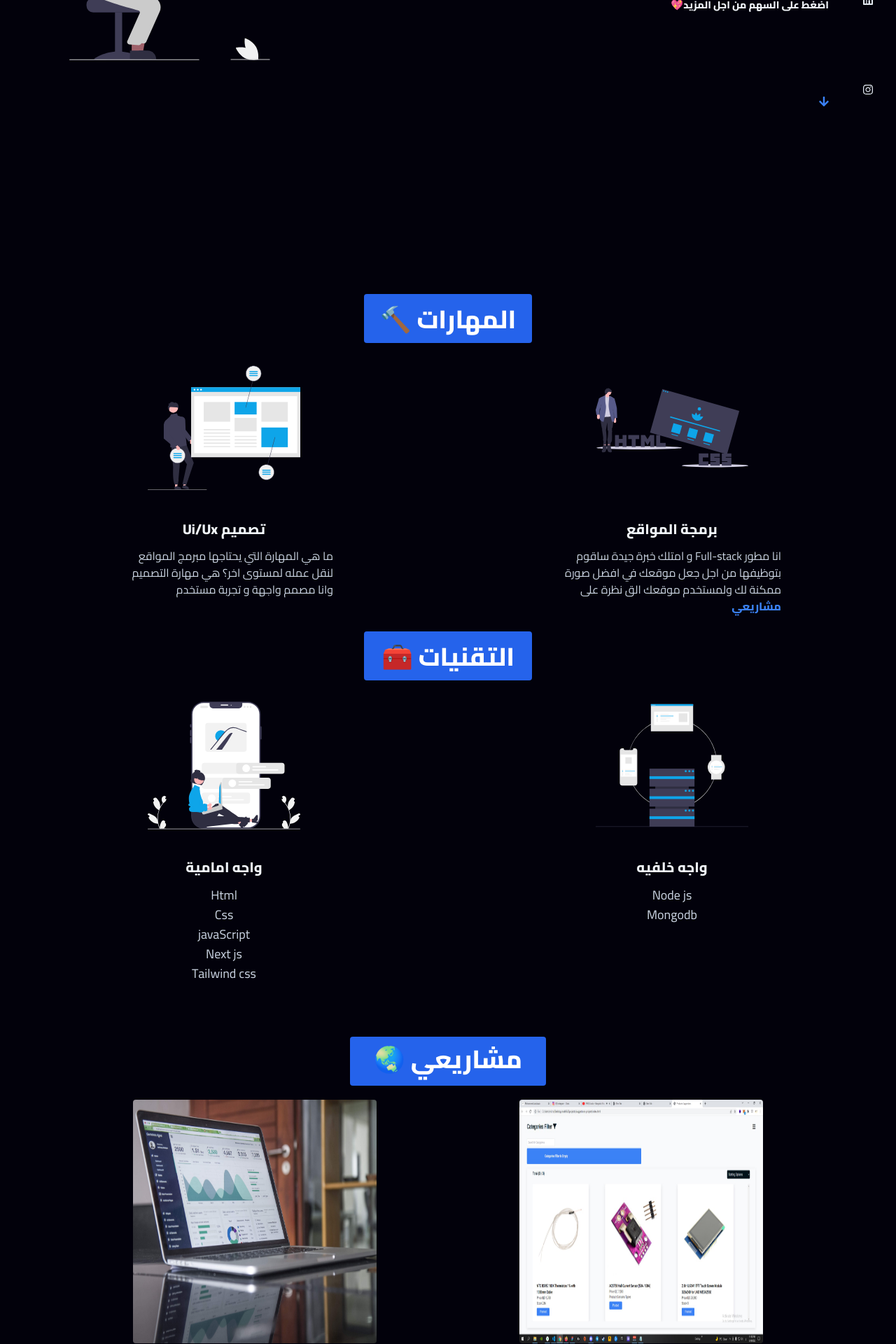
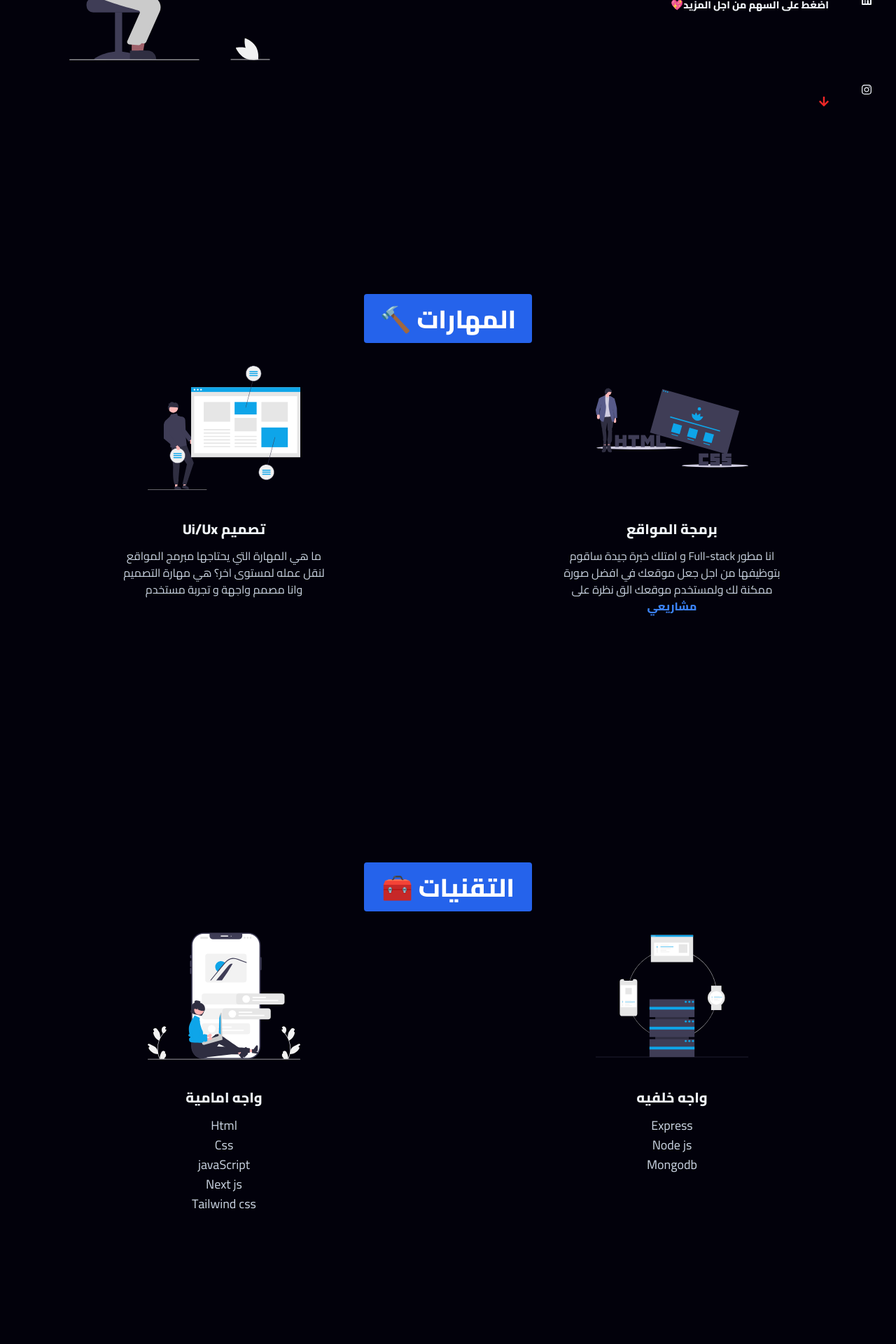
Before and after one commit to mohammed884/port, a Next.js app in the folder app/: page / in a window 1280 px wide. Shown: the part 460-2380 px from the top of the page at 70% size. Built offline with nearby package versions, Linux system fonts and the light colour scheme; a web font is replaced by a local one.

Commit message:
change colors, give the website more room

```diff
--- a/app/components/projects.js
+++ b/app/components/projects.js
@@ -7,6 +7,7 @@ export default function Projects() {
             description: 'يوجد فيه الكثير من الميزات المهمة جدا مثل (تحليل بيانات, نظام الاسترداد بالنقاط, تقيم للمنتجات, تاكيد الحساب بالايميل, لوحة صدارة للمستخدمين, متوافق مع جميع الاجهزة) و المزيد  ',
             image: 'store_photo.jpg',
             source_code: 'https://github.com/mohammed884/nice-store',
+            is_private: true,
             link: ',',
             isAlive: false,
         },
@@ -15,6 +16,7 @@ export default function Projects() {
             description: 'الفائدة هذه النظام هو اقتراح منتجات بشكل عشوائي من اجل الالهام من ميزاته (تحديد عدد المنتجات عند جلبها, تحديد الخانات وعدد المنتجات من كل خانه عند جلبها, قدرة ترتيب المنتجات حسب عددهم, فلترة المنتجات بواسطة الخانات',
             image: 'suggestion-project.jpg',
             source_code: 'https://github.com/mohammed884/suggestion-projects',
+            is_private: true,
             link: ',',
             isAlive: false,
         },
@@ -35,12 +37,10 @@ export default function Projects() {
 
     return (
         <div className="w-[85%] min-h-[60vh] mx-auto text-center">
-            <div>
-                <h1 data-aos="zoom-out-up" className="w-[280px] h-[70px] bg-blue-600 text-4xl text-text_primary font-bold p-3 mb-3 mx-auto rounded">🌏 مشاريعي</h1>
-            </div>
-            <div className="md:w-[100%] mx-auto grid sm:grid-cols-1 md:grid-cols-2 2xl:grid-cols-3 gap-4 mt-5">
+            <h1 data-aos="zoom-out-up" className="w-[280px] h-[70px] bg-blue-600 text-4xl text-text_primary font-bold p-3 mx-auto rounded">🌏 مشاريعي</h1>
+            <div className="md:w-[100%] mx-auto grid sm:grid-cols-1 md:grid-cols-2 2xl:grid-cols-3 gap-4 mt-12">
                 {
-                    projects.map(({ title, image, isAlive, description, link, source_code }, index) =>
+                    projects.map(({ title, image, isAlive, description, link, source_code, is_private }, index) =>
                         <div key={index} data-aos="zoom-in" className="sm:w-[85%] md:w-[85%] lg:w-[65%] justify-self-center relative" onMouseLeave={() => isDescriptionAppear(false, index)} onMouseEnter={() => isDescriptionAppear(true, index)}>
                             <Image src={`/images/${image}`} className="rounded  aspect-square" alt={title} width="500" height="500" layout='responsive' />
                             <div className={`${index} w-[105%] h-[105%] left-[50%] text-center bg-bg_primary top-[50%] translate-x-[-50%] translate-y-[-50%] absolute opacity-0`}></div>
@@ -58,6 +58,8 @@ export default function Projects() {
                                         </button>
                                     }
                                     {
+                                        !is_private
+                                        &&
                                         source_code
                                         &&
                                         <button className="sm:w-[80px] sm:h-[30px] md:w-[100px] md:h-[35px] text-sm rounded border sm:mt-0 sm:ml-2 md:ml-2 md:mt-0 border-blue-500 hover:border-blue-600">
--- a/app/components/skills.js
+++ b/app/components/skills.js
@@ -1,7 +1,7 @@
 import Image from "next/image"
-import { useLayoutEffect } from "react";
 export default function Skills({ projectsRef }) {
     return (
+        <div className="w-[100%] min-h-[100vh]">
             <div className="w-[100%] min-h-[100vh] mx-auto">
                 <div className="mx-auto text-center h-fit">
                     <h1 data-aos="zoom-out-up" className="w-[240px] h-[70px] bg-blue-600 text-4xl text-text_primary font-bold p-4 mx-auto rounded">🔨 المهارات</h1>
@@ -12,7 +12,7 @@ export default function Skills({ projectsRef }) {
                             <Image src="/svgs/web-development.svg" className="mx-auto" width="500" height="500" responsive="true" />
                         </div>
                         <h3>برمجة المواقع</h3>
-                    <div className="mt-3 sm:w-[80%] md:w-[100%]">
+                        <div className="mt-3 sm:w-[80%] md:w-[100%] text-center">
                             <p className="text-slate-300">
                                 انا مطور Full-stack و امتلك خبرة جيدة ساقوم بتوظيفها من اجل جعل موقعك في افضل صورة ممكنة لك ولمستخدم موقعك الق نظرة على  <span onClick={() => projectsRef.current.scrollIntoView({ behavior: 'smooth' })} className="text-blue-500 hover:text-blue-600 cursor-pointer font-bold hover:underline">مشاريعي
                                 </span>
@@ -25,12 +25,14 @@ export default function Skills({ projectsRef }) {
                             <Image src="/svgs/ui-ux.svg" width="300" height="300" responsive="true" />
                         </div>
                         <h3>تصميم Ui/Ux</h3>
-                    <p className="text-slate-300 mt-3">
+                        <p className="text-slate-300 mt-3 text-center">
                             ما هي المهارة التي يحتاجها مبرمج المواقع لنقل عمله لمستوى اخر؟
                             هي مهارة التصميم وانا مصمم واجهة و تجربة مستخدم
                         </p>
                     </div>
                 </div>
+            </div>
+            <div className="w-[100%] min-h-[100vh] mx-auto">
                 <div className="mx-auto text-center mt-3">
                     <h1 data-aos="zoom-out-up" className="w-[240px] h-[70px] bg-blue-600 text-4xl text-text_primary font-bold p-4 mx-auto rounded">🧰 التقنيات</h1>
                 </div>
@@ -40,7 +42,7 @@ export default function Skills({ projectsRef }) {
                             <Image src="/svgs/front-end.svg" width="300" height="300" responsive="true" />
                         </div>
                         <h3>واجه امامية</h3>
-                    <div className="mt-3 sm:w-[80%]">
+                        <div className="mt-3 sm:w-[80%] md:w-[100%] text-center">
                             <ul className="text-slate-300 text-lg text-center">
                                 <li>Html</li>
                                 <li>Css</li>
@@ -55,8 +57,9 @@ export default function Skills({ projectsRef }) {
                             <Image src="/svgs/back-end.svg" className="mx-auto" width="500" height="500" responsive="true" />
                         </div>
                         <h3>واجه خلفيه</h3>
-                    <div className="mt-3 sm:w-[80%] text-center">
+                        <div className="mt-3 sm:w-[80%] md:w-[100%] text-center">
                             <ul className="text-slate-300 text-lg">
+                                <li>Express</li>
                                 <li>Node js</li>
                                 <li>Mongodb</li>
                             </ul>
@@ -64,5 +67,6 @@ export default function Skills({ projectsRef }) {
                     </div>
                 </div>
             </div>
+        </div>
     )
 }
--- a/app/pages/index.js
+++ b/app/pages/index.js
@@ -67,10 +67,10 @@ export default function Home() {
           skillsRef={skillsRef}
         />
         {/* Links */}
-        <div className="sm:w-[20px] md:w-[27px] h-[35vh] flex flex-col justify-between fixed sm:right-2 md:right-5 top-[40%] ">
+        <div className="sm:w-[18px] md:w-[26px] lg:w-[29px] h-[35vh] flex flex-col justify-between fixed sm:right-2 md:right-5 top-[40%] ">
           {
             socialLinks.map(({ link, title, icon }, index) =>
-              <a href={link} title={title} rel="noreferrer" target="_blank" key={index} className="text-slate-200 hover:text-gray-400">
+              <a href={link} title={title} rel="noreferrer" target="_blank" key={index} className="text-slate-100 hover:text-gray-400">
                 <FontAwesomeIcon icon={icon} />
               </a>
             )
@@ -79,8 +79,8 @@ export default function Home() {
 
         <div className="rtl w-[85%] h-[100vh] flex sm:flex-col md:flex-row sm:justify-around md:justify-between items-center relative mx-auto" ref={homeRef}>
           <div className="sm:w-[93%] md:w-[44%] rtl">
-            <h1 className="sm:text-4xl md:text-4xl lg:text-4xl text-text_primary font-bold mb-2">
-              <span className="text-3xl font-thin">مرحبا بالجميع👋</span>
+            <h1 className="sm:text-4xl md:text-4xl lg:text-4xl text-blue-500 font-bold mb-2">
+              <span className="text-3xl font-thin text-text_primary">مرحبا بالجميع👋</span>
               <br />
               مطور و مصمم مواقع فريدة من نوعها
             </h1>
@@ -100,7 +100,7 @@ export default function Home() {
               initial="hidden"
               animate="visible"
               transition="transition"
-              className="text-blue-500 hover:text-blue-800 md:w-5 sm:w-[1rem] sm:mt-[3vh] lg:mt-[14vh]"
+              className="text-[#F02727] hover:text-red-700 md:w-5 sm:w-[1rem] sm:mt-[3vh] lg:mt-[14vh]"
               onClick={() => skillsRef.current.scrollIntoView({ behavior: 'smooth' })} >
               <FontAwesomeIcon icon={faArrowDown} className="cursor-pointer" />
             </motion.div>
```
Lines whose indentation alone changed are shown as unchanged.
